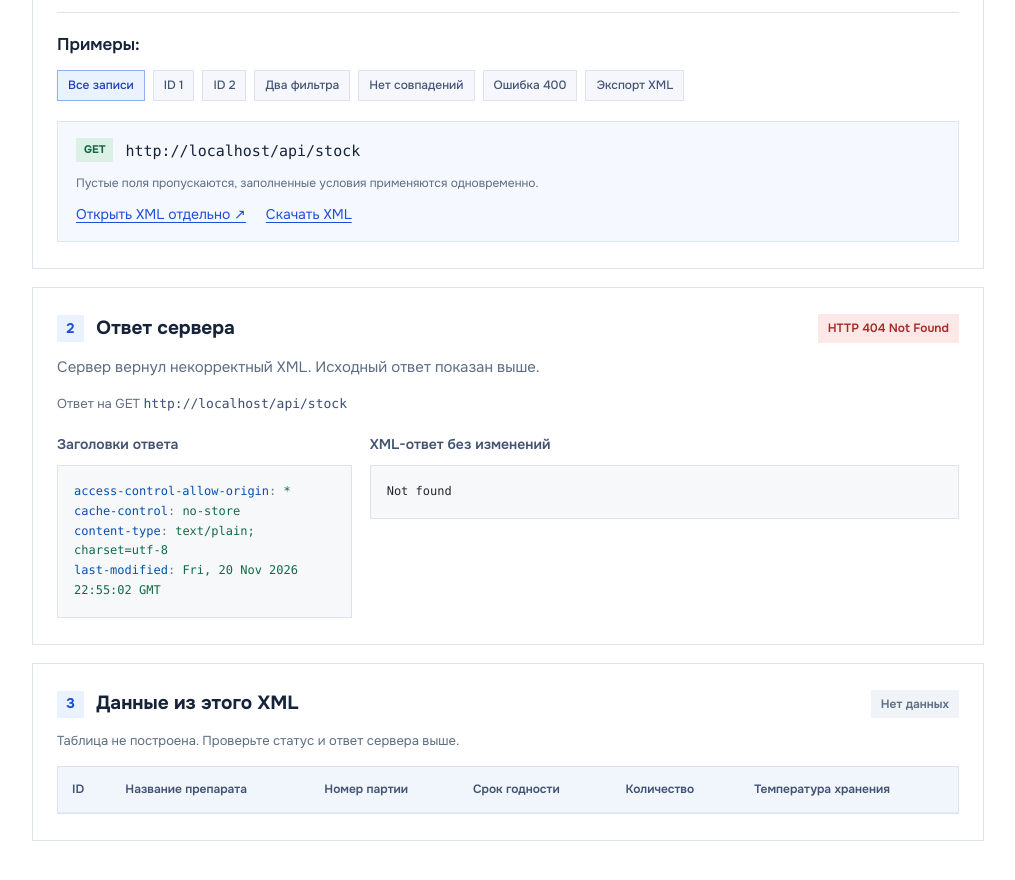
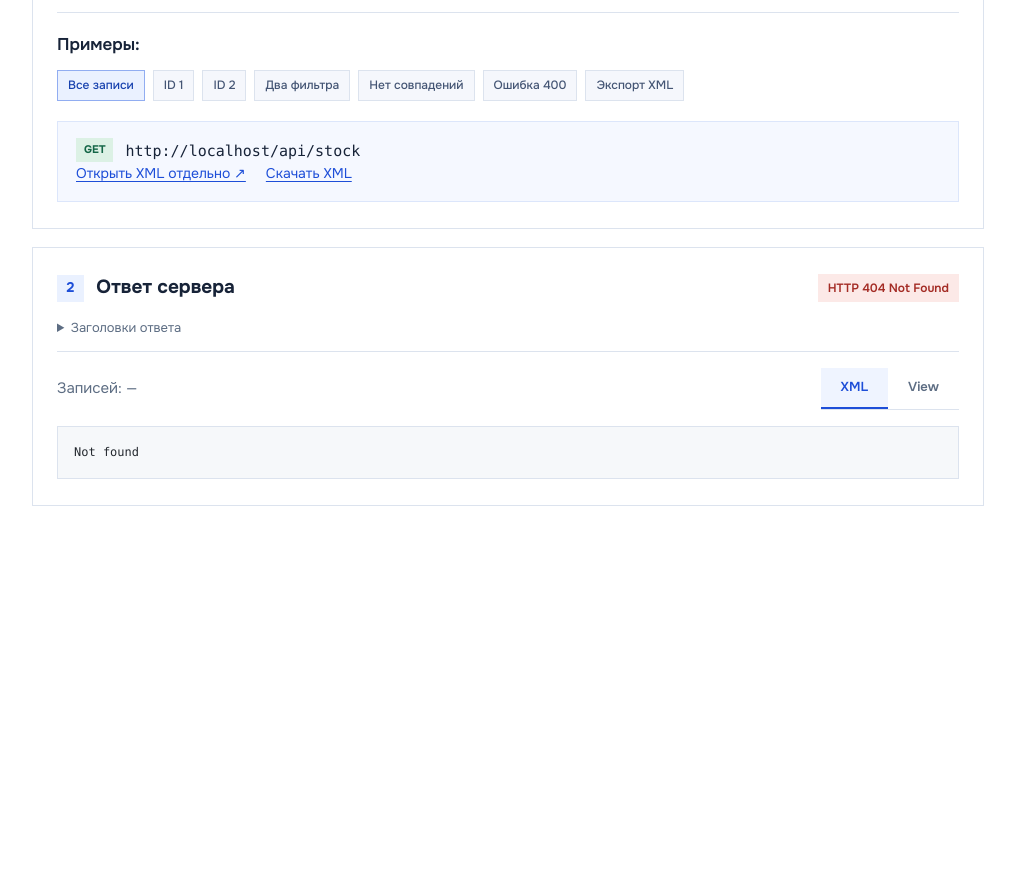
Before and after one commit to vladpolisuk/pharmacy-stock-xml-api, a plain HTML site: page public/index.html in a window 1280 px wide. Shown: the part 520-1400 px from the top of the page, without its empty margins (132-1147 px from the left). After the commit the page ends 1074 px from the top, so only its background shows below. Drawn offline with Linux system fonts and the light colour scheme; no server answers.

Commit message:
Combine XML and table in response tabs and remove duplicate details

```diff
--- a/public/app.js
+++ b/public/app.js
@@ -15,12 +15,13 @@ const examples = {
 const form = document.querySelector('#filters');
 const statusLine = document.querySelector('#status');
 const tableBody = document.querySelector('#stock');
-const tableMessage = document.querySelector('#table-message');
-const count = document.querySelector('#record-count');
+const tableContainer = document.querySelector('#view-table');
+const viewMessage = document.querySelector('#view-message');
 const httpStatus = document.querySelector('#http-status');
 const responsePanel = document.querySelector('#response-panel');
 const responseBody = document.querySelector('#response-body');
 const responseHeaders = document.querySelector('#response-headers');
+const responseTabs = [...document.querySelectorAll('[data-response-view]')];
 const exampleButtons = [...document.querySelectorAll('[data-example]')];
 const actionButtons = [document.querySelector('#send'), document.querySelector('#clear'), ...exampleButtons];
 let lastRequestURL = '';
@@ -42,9 +43,10 @@ function updatePreview() {
   const downloadURL = new URL(url);
   downloadURL.searchParams.set('download', '1');
   document.querySelector('#download-xml').href = downloadURL.href;
-  document.querySelector('#request-hint').textContent = lastRequestURL && lastRequestURL !== url.href
-    ? 'Параметры изменены. Выполните GET, чтобы получить ответ для нового запроса.'
-    : 'Пустые поля пропускаются, заполненные условия применяются одновременно.';
+  const changed = lastRequestURL && lastRequestURL !== url.href;
+  const hint = document.querySelector('#request-hint');
+  hint.hidden = !changed;
+  hint.textContent = changed ? 'Параметры изменены. Выполните GET, чтобы обновить ответ.' : '';
 }
 
 function setExample(name) {
@@ -65,7 +67,7 @@ function setExample(name) {
 
 function showRecords(xml) {
   if (xml.documentElement.tagName !== 'stock_balances') {
-    throw new Error('Ответ API имеет неожиданный формат. Исходный ответ показан выше.');
+    throw new Error('Ответ API имеет неожиданный формат. Откройте вкладку XML.');
   }
   const records = [...xml.documentElement.children];
   const fragment = document.createDocumentFragment();
@@ -79,11 +81,19 @@ function showRecords(xml) {
     fragment.appendChild(row);
   }
   tableBody.replaceChildren(fragment);
-  count.textContent = `Записей: ${records.length}`;
-  tableMessage.textContent = records.length
-    ? 'Значения взяты из XML-ответа выше. Отображаются все шесть полей.'
-    : 'Совпадений нет. Сервер вернул успешный ответ с пустым списком.';
+  tableContainer.hidden = false;
+  viewMessage.hidden = true;
   return records.length;
+}
+
+function selectResponseView(view, focus = false) {
+  for (const tab of responseTabs) {
+    const selected = tab.dataset.responseView === view;
+    tab.setAttribute('aria-selected', String(selected));
+    tab.tabIndex = selected ? 0 : -1;
+    document.getElementById(tab.getAttribute('aria-controls')).hidden = !selected;
+    if (selected && focus) tab.focus();
+  }
 }
 
 function appendSyntax(parent, className, text) {
@@ -166,14 +176,15 @@ async function runRequest() {
   responsePanel.setAttribute('aria-busy', 'true');
   httpStatus.className = 'http-status';
   httpStatus.textContent = 'Загрузка…';
-  document.querySelector('#response-url').textContent = url.href;
-  statusLine.textContent = 'Выполняется GET-запрос к серверу…';
-  responseBody.textContent = 'Ожидание ответа…';
+  statusLine.textContent = 'Записей: —';
+  responseBody.textContent = '—';
   responseHeaders.textContent = '—';
   tableBody.replaceChildren();
-  count.textContent = '—';
-  tableMessage.textContent = 'Ожидание XML-ответа.';
+  tableContainer.hidden = false;
+  viewMessage.textContent = '';
+  viewMessage.hidden = true;
   const timeout = setTimeout(() => requestController.abort(), 15000);
+  let receivedResponse = false;
 
   try {
     const response = await fetch(url.href, {
@@ -184,6 +195,7 @@ async function runRequest() {
     });
     const text = await response.text();
     if (requestId !== activeRequest) return;
+    receivedResponse = true;
     httpStatus.textContent = `HTTP ${response.status}${response.statusText ? ` ${response.statusText}` : ''}`;
     httpStatus.classList.add(response.ok ? 'success' : 'failure');
     highlightHeaders([...response.headers].map(([name, value]) => `${name}: ${value}`).join('\n'));
@@ -191,30 +203,30 @@ async function runRequest() {
 
     const xml = new DOMParser().parseFromString(text, 'application/xml');
     if (xml.querySelector('parsererror')) {
-      throw new Error('Сервер вернул некорректный XML. Исходный ответ показан выше.');
+      throw new Error('Сервер вернул некорректный XML. Откройте вкладку XML.');
     }
     if (!response.ok) {
       throw new Error(xml.querySelector('error > message')?.textContent || `Ошибка HTTP ${response.status}.`);
     }
     const total = showRecords(xml);
-    statusLine.textContent = `Ответ получен. HTTP ${response.status}, записей: ${total}.`;
+    statusLine.textContent = `Записей: ${total}`;
   } catch (error) {
     if (requestId !== activeRequest) return;
+    let message = error.message || 'Не удалось получить ответ сервера.';
     if (error.name === 'AbortError') {
       httpStatus.textContent = 'Нет ответа';
       httpStatus.classList.add('failure');
-      responseBody.textContent = 'Ответ не получен за 15 секунд.';
-      statusLine.textContent = 'Время ожидания истекло. Проверьте доступность API и повторите запрос.';
-    } else {
-      statusLine.textContent = error.message || 'Не удалось получить ответ сервера.';
-      if (responseBody.textContent === 'Ожидание ответа…') {
-        httpStatus.textContent = 'Нет ответа';
-        httpStatus.classList.add('failure');
-        responseBody.textContent = 'Тело ответа не получено.';
-      }
+      message = 'Ответ не получен за 15 секунд. Повторите запрос.';
+    } else if (!receivedResponse) {
+      httpStatus.textContent = 'Нет ответа';
+      httpStatus.classList.add('failure');
+      message = 'Не удалось подключиться к API.';
     }
-    count.textContent = 'Нет данных';
-    tableMessage.textContent = 'Таблица не построена. Проверьте статус и ответ сервера выше.';
+    if (!receivedResponse) responseBody.textContent = message;
+    statusLine.textContent = 'Записей: —';
+    tableContainer.hidden = true;
+    viewMessage.textContent = message;
+    viewMessage.hidden = false;
   } finally {
     clearTimeout(timeout);
     if (requestId === activeRequest) {
@@ -243,5 +255,19 @@ for (const button of exampleButtons) {
     runRequest();
   });
 }
+for (const tab of responseTabs) {
+  tab.addEventListener('click', () => selectResponseView(tab.dataset.responseView));
+  tab.addEventListener('keydown', (event) => {
+    const index = responseTabs.indexOf(tab);
+    let next;
+    if (event.key === 'ArrowRight') next = (index + 1) % responseTabs.length;
+    else if (event.key === 'ArrowLeft') next = (index + responseTabs.length - 1) % responseTabs.length;
+    else if (event.key === 'Home') next = 0;
+    else if (event.key === 'End') next = responseTabs.length - 1;
+    else return;
+    event.preventDefault();
+    selectResponseView(responseTabs[next].dataset.responseView, true);
+  });
+}
 updatePreview();
 runRequest();
--- a/public/index.html
+++ b/public/index.html
@@ -49,30 +49,36 @@
 
       <div class="request-box">
         <div class="request-line"><span class="method">GET</span><code id="request-url"></code></div>
-        <p id="request-hint">Пустые поля пропускаются, заполненные условия применяются одновременно.</p>
+        <p id="request-hint" hidden></p>
         <div class="request-links"><a id="open-xml" href="/api/stock" target="_blank" rel="noopener">Открыть XML отдельно ↗</a><a id="download-xml" href="/api/stock?download=1">Скачать XML</a></div>
       </div>
     </section>
 
     <section class="panel" aria-labelledby="response-heading" id="response-panel" aria-busy="false">
       <div class="section-title"><h2 id="response-heading"><span class="step">2</span> Ответ сервера</h2><span class="http-status" id="http-status">Ожидание</span></div>
-      <p id="status" role="status" aria-live="polite">Запрос ещё не выполнен.</p>
-      <p class="response-address">Ответ на GET <code id="response-url">—</code></p>
-      <div class="response-grid">
-        <div><h3>Заголовки ответа</h3><pre id="response-headers" tabindex="0">—</pre></div>
-        <div><h3>XML-ответ без изменений</h3><pre id="response-body" tabindex="0">—</pre></div>
+      <details class="headers-disclosure">
+        <summary>Заголовки ответа</summary>
+        <pre id="response-headers" tabindex="0">—</pre>
+      </details>
+      <div class="response-toolbar">
+        <p id="status" role="status" aria-live="polite">Записей: —</p>
+        <div class="response-tabs" role="tablist" aria-label="Представление ответа">
+          <button type="button" id="tab-xml" role="tab" data-response-view="xml" aria-controls="xml-view" aria-selected="true" tabindex="0">XML</button>
+          <button type="button" id="tab-table" role="tab" data-response-view="table" aria-controls="table-view" aria-selected="false" tabindex="-1">View</button>
+        </div>
       </div>
-    </section>
-
-    <section class="panel" aria-labelledby="table-heading">
-      <div class="section-title"><h2 id="table-heading"><span class="step">3</span> Данные из этого XML</h2><span id="record-count" class="count">—</span></div>
-      <p id="table-message">Таблица строится из полученного XML-ответа.</p>
-      <div class="table-scroll">
-        <table>
-          <caption class="sr-only">Остатки, полученные в последнем ответе API</caption>
-          <thead><tr><th scope="col">ID</th><th scope="col">Название препарата</th><th scope="col">Номер партии</th><th scope="col">Срок годности</th><th scope="col">Количество</th><th scope="col">Температура хранения</th></tr></thead>
-          <tbody id="stock"></tbody>
-        </table>
+      <div id="xml-view" role="tabpanel" aria-labelledby="tab-xml">
+        <pre id="response-body" tabindex="0">—</pre>
+      </div>
+      <div id="table-view" role="tabpanel" aria-labelledby="tab-table" tabindex="0" hidden>
+        <p id="view-message" class="view-message" role="status" hidden></p>
+        <div class="table-scroll" id="view-table">
+          <table>
+            <caption class="sr-only">Остатки, полученные в последнем ответе API</caption>
+            <thead><tr><th scope="col">ID</th><th scope="col">Название препарата</th><th scope="col">Номер партии</th><th scope="col">Срок годности</th><th scope="col">Количество</th><th scope="col">Температура хранения</th></tr></thead>
+            <tbody id="stock"></tbody>
+          </table>
+        </div>
       </div>
     </section>
     <noscript>Для выполнения запросов на этой странице включите JavaScript. Сам XML доступен по адресу /api/stock.</noscript>
--- a/public/style.css
+++ b/public/style.css
@@ -42,15 +42,19 @@ a { color: var(--primary); text-decoration-thickness: 1px; text-underline-offset
 .request-links { font-size: 14px; }
 .section-title { display: flex; gap: 14px; align-items: center; justify-content: space-between; flex-wrap: wrap; }
 .section-title h2 { margin: 0; }
-.http-status, .count { padding: 5px 10px; background: #f0f3f8; color: #5d6d83; font-size: 12px; font-weight: 600; }
+.http-status { padding: 5px 10px; background: #f0f3f8; color: #5d6d83; font-size: 12px; font-weight: 600; }
 .http-status.success { background: #e6f3e9; color: #206c3f; }
 .http-status.failure { background: #fce9e7; color: #a42c25; }
-#status, #table-message { color: var(--muted); margin: 13px 0 15px; }
-#status { font-size: 15px; }
-#table-message { font-size: 13px; }
-.response-address { margin: 0 0 20px; color: var(--muted); font-size: 13px; overflow-wrap: anywhere; }
-#response-url { font-size: 13px; color: #3b4f73; }
-.response-grid { display: grid; grid-template-columns: minmax(0, .8fr) minmax(0, 1.6fr); gap: 18px; }
+#status { margin: 0; color: var(--muted); font-size: 15px; }
+.headers-disclosure { margin-top: 16px; padding-bottom: 13px; border-bottom: 1px solid var(--line); }
+.headers-disclosure summary { color: var(--muted); cursor: pointer; font-size: 13px; }
+.headers-disclosure pre { margin-top: 12px; max-height: 240px; }
+.response-toolbar { display: flex; align-items: center; justify-content: space-between; flex-wrap: wrap; gap: 12px 20px; margin: 16px 0; }
+.response-tabs { display: flex; border-bottom: 1px solid var(--line); }
+.response-tabs button { padding: 9px 20px; background: #fff; color: var(--muted); border: 0; border-bottom: 2px solid transparent; }
+.response-tabs button[aria-selected=true] { color: var(--primary); background: #eff4ff; border-bottom-color: var(--primary); }
+.response-tabs button:hover { color: var(--primary); background: #f5f8ff; }
+.view-message { margin: 0; padding: 14px 16px; color: #a42c25; background: #fce9e7; font-size: 14px; }
 h3 { margin: 0 0 9px; font-size: 14px; color: #405371; font-weight: 600; }
 pre { margin: 0; padding: 16px; background: #f6f8fa; color: #24292f; border: 1px solid #dce3ee; font-size: 12px; line-height: 1.65; white-space: pre-wrap; overflow-wrap: anywhere; overflow: auto; max-height: 460px; }
 .syntax-punctuation { color: #6e7781; }
@@ -66,8 +70,8 @@ th, td { text-align: left; padding: 13px 14px; border-bottom: 1px solid #e3e9f2;
 th { background: #f1f5fc; color: #405371; font-size: 12px; font-weight: 600; }
 tbody tr:last-child td { border-bottom: 0; }
 td:nth-child(1), td:nth-child(4), td:nth-child(5) { white-space: nowrap; }
-button, input, .panel, .step, .request-box, .method, .http-status, .count, pre, .table-scroll { border-radius: 0; }
+button, input, .panel, .step, .request-box, .method, .http-status, pre, .table-scroll { border-radius: 0; }
 :focus-visible { outline: 3px solid #7b9ff0; outline-offset: 3px; }
 .sr-only { position: absolute; width: 1px; height: 1px; padding: 0; overflow: hidden; clip: rect(0, 0, 0, 0); }
-@media (max-width: 1000px) { .filter-grid { grid-template-columns: repeat(2, minmax(0, 1fr)); } .response-grid { grid-template-columns: minmax(0, 1fr); } }
+@media (max-width: 1000px) { .filter-grid { grid-template-columns: repeat(2, minmax(0, 1fr)); } }
 @media (max-width: 560px) { main { padding: 24px 12px; } .panel { padding: 20px 16px; } .filter-grid { grid-template-columns: minmax(0, 1fr); } h2 { font-size: 17px; } .checkbox { align-items: flex-start; } .request-box { padding: 14px 12px; } }
```
Also changed, not shown: 2 other files.
